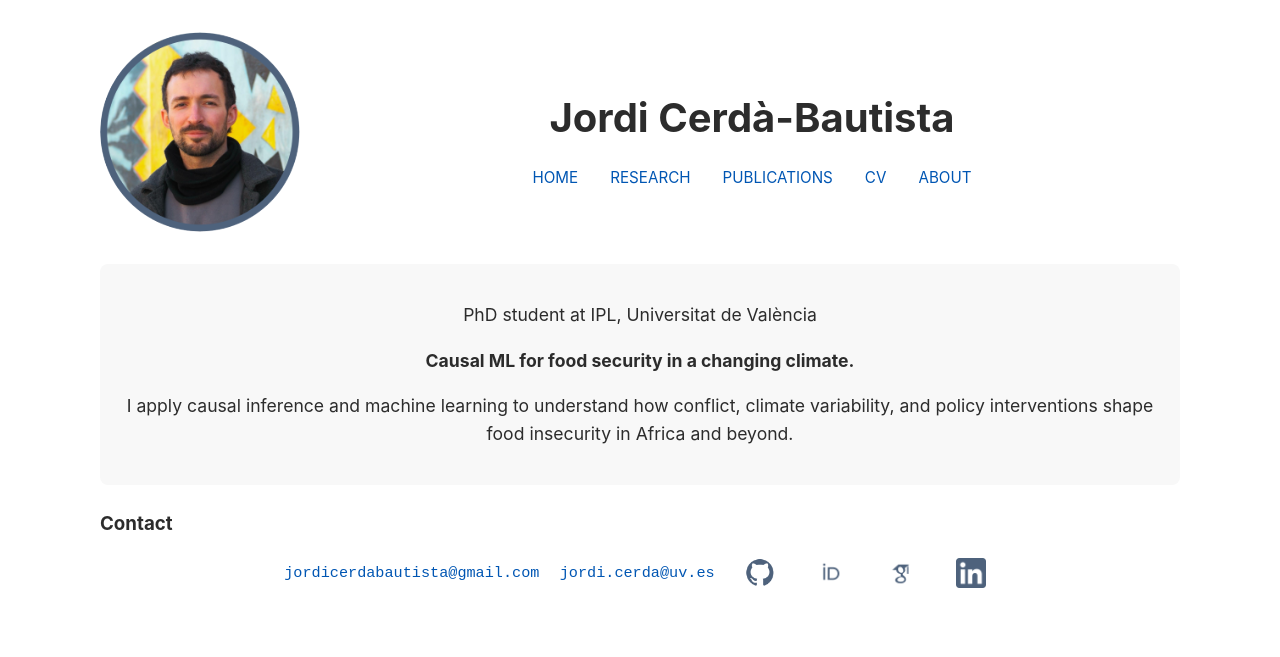
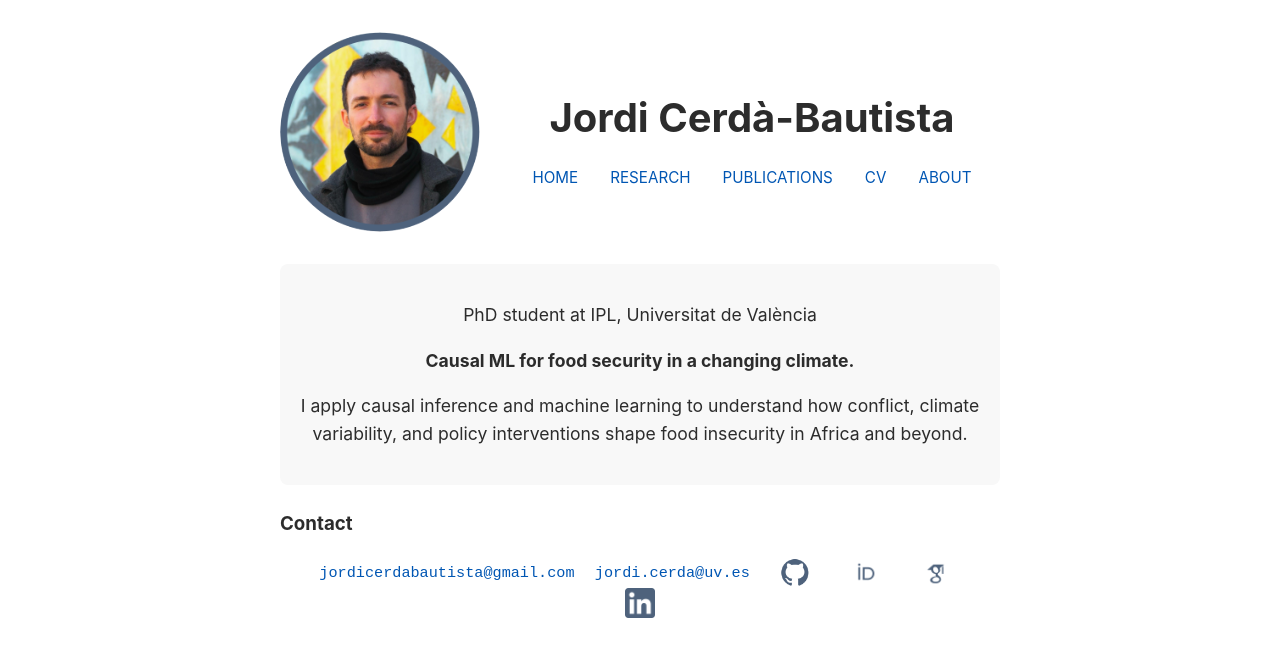
Before and after one commit to jordicbau/jordicbau.github.io, a Jekyll site: the page built from index.md, in a window 1280 px wide. Shown: the top 657 px of the page. Built offline with Jekyll 4.4.1, drawn with Linux system fonts in a browser that asks for light colours.

Commit message:
Update style.css

```diff
--- a/assets/css/style.css
+++ b/assets/css/style.css
@@ -3,7 +3,7 @@ body {
   background-color: #ffffff;
   color: #2c2c2c;
   margin: auto;
-  max-width: 1080px;
+  max-width: 720px;
   padding: 2rem;
   line-height: 1.6;
 }
```
